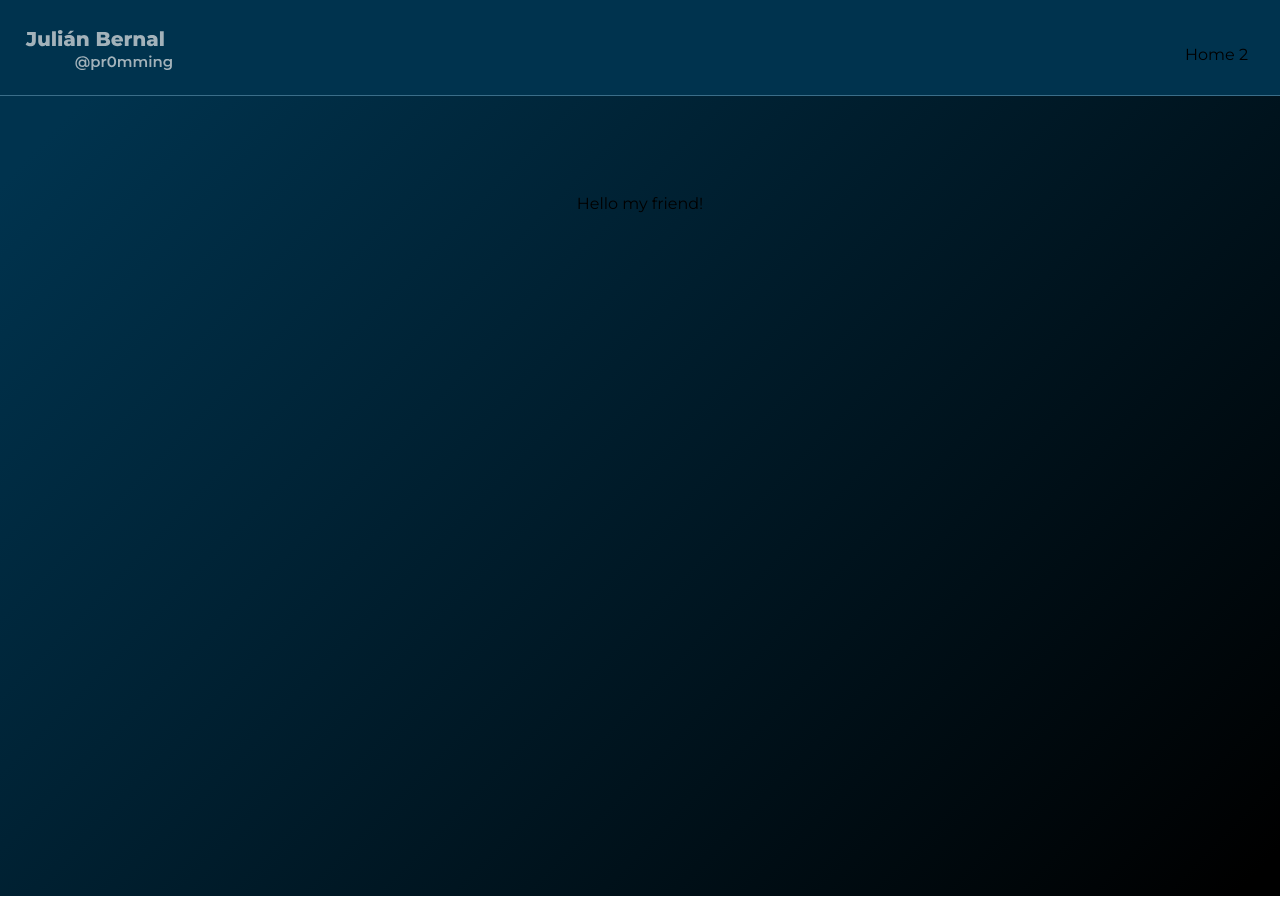
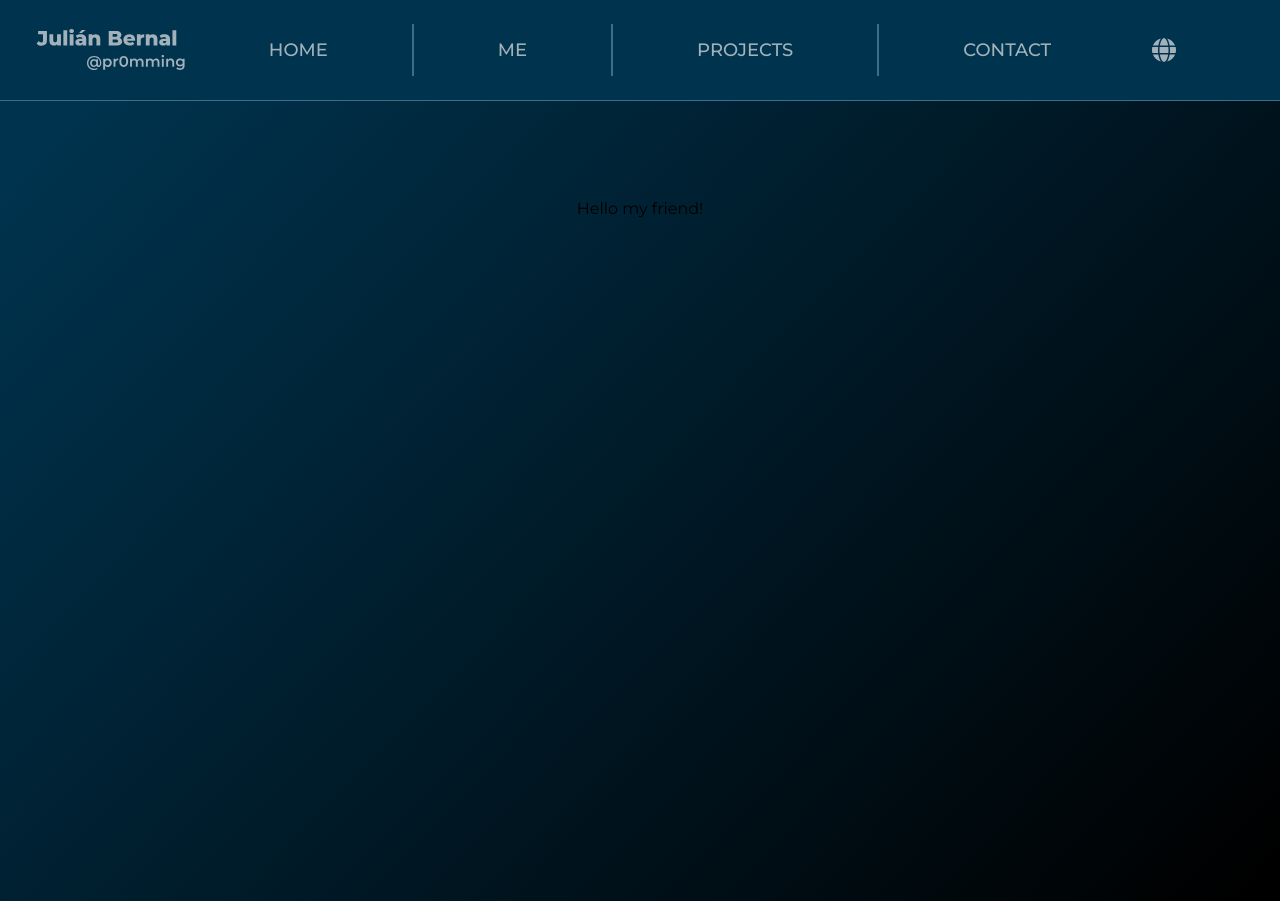
Before and after one commit to pr0mming/bluish-portfolio, a Next.js app: page / in a window 1280 px wide. Built offline with nearby package versions, Linux system fonts and the light colour scheme.

Commit message:
Added Framer and added first version for my navbar

```diff
--- a/package.json
+++ b/package.json
@@ -20,6 +20,7 @@
     "@types/react": "18.2.21",
     "@types/react-dom": "18.2.7",
     "autoprefixer": "10.4.15",
+    "framer-motion": "^10.16.4",
     "next": "13.4.19",
     "postcss": "8.4.28",
     "react": "18.2.0",
--- a/src/components/layout/navbar/Navbar.tsx
+++ b/src/components/layout/navbar/Navbar.tsx
@@ -1,29 +1,98 @@
+'use client'
+
+// Module
+import getAllMenus from '@src/modules/ui/navbar/application/getAllMenus'
+import MenuEntity from '@src/modules/ui/navbar/domain/entities/MenuEntity'
+
+// FontAwesome
+import { FontAwesomeIcon } from '@fortawesome/react-fontawesome'
+import { IconName, library } from '@fortawesome/fontawesome-svg-core'
+import {
+  faHome,
+  faSmileBeam,
+  faBriefcase,
+  faAddressBook,
+  faBars,
+  faGlobe
+} from '@fortawesome/free-solid-svg-icons'
+
+// Next
 import Image from 'next/image'
+
+// Components
+import AnimatedLink from '@src/components/ui/animatedLink/AnimatedLink'
+
+library.add(faHome, faSmileBeam, faBriefcase, faAddressBook, faGlobe, faBars)
 
 export interface INavbarProps {}
 
 const Navbar = () => {
+  const menus: MenuEntity[] = getAllMenus()
+
   return (
     <header>
       <nav className="bg-primary border-b-[1px] border-b-accent border-opacity-70">
-        <div className="max-w-screen-xl flex flex-wrap items-center justify-between mx-auto p-4">
-          <a href="https://google.com" className="flex items-center">
+        <div className="max-w-screen-xl flex flex-nowrap items-center justify-between mx-auto px-4 py-6">
+          <a
+            href="https://google.com"
+            className="flex flex-1 justify-start items-center mx-5"
+          >
             <Image
               src="/me/me-logo.svg"
               alt="App Logo"
-              width={235}
-              height={63}
+              width={150}
+              height={65}
+              priority={true}
             />
           </a>
 
-          <div className="hidden w-full md:block md:w-auto">
-            <ul className="flex flex-col pl-4 md:p-0 mt-4">
-              <li>
-                <a href="#" className="block py-2 pl-3 pr-4">
-                  Home 2
-                </a>
-              </li>
+          <button
+            className="inline-flex items-center justify-center md:hidden p-2 w-10 h-10 text-white text-opacity-70 scale-150"
+            type="button"
+          >
+            <FontAwesomeIcon icon={['fas', 'bars']} />
+          </button>
+
+          <div className="hidden shrink-1 w-full md:flex justify-center md:w-auto">
+            <ul className="flex flex-col gap-10 mt-4 p-4 md:flex-row xl:space-x-8 md:mt-0 md:p-0">
+              {menus.map((menu, i) => (
+                <>
+                  <li key={menu.type}>
+                    {/* <Link
+                      href={`${menu.redirect}#`}
+                      className="block p-3 text-white text-opacity-70 text-sm xl:text-lg font-medium uppercase transition ease-in-out delay-50 hover:scale-125 hover:text-opacity-100 duration-100"
+                    >
+                      <span className="mr-4">{menu.text}</span>
+                      <FontAwesomeIcon icon={['fas', menu.icon as IconName]} />
+                    </Link> */}
+                    <AnimatedLink
+                      href={`${menu.redirect}#`}
+                      text={menu.text}
+                      className="relative inline-block p-3 text-white text-opacity-70 text-sm xl:text-lg font-medium uppercase"
+                    >
+                      <FontAwesomeIcon
+                        icon={['fas', menu.icon as IconName]}
+                        size="lg"
+                      />
+                    </AnimatedLink>
+                  </li>
+                  {i < menus.length - 1 && (
+                    <li>
+                      <div className="h-full border-[1px] border-accent border-opacity-70"></div>
+                    </li>
+                  )}
+                </>
+              ))}
             </ul>
+          </div>
+
+          <div className="hidden flex-1 w-full md:flex justify-center md:w-auto">
+            <button
+              className="transition ease-in-out delay-50 text-white text-opacity-70 hover:scale-125 hover:text-white duration-150"
+              type="button"
+            >
+              <FontAwesomeIcon icon={['fas', 'globe']} size="xl" />
+            </button>
           </div>
         </div>
       </nav>
--- /dev/null
+++ b/src/components/ui/animatedButton/AnimatedButton.animations.ts
@@ -0,0 +1,48 @@
+// Tailwind Config
+import getTailwindConfig from '@src/modules/common/getTailwindConfig'
+
+const whiteColor = getTailwindConfig().theme?.colors?.white as {
+  [key: string]: string
+}
+
+export const textMotion = {
+  rest: {
+    color: whiteColor['DEFAULT'],
+    opacity: 0.7,
+    x: 0,
+    transition: {
+      duration: 0.2,
+      type: 'tween',
+      ease: 'easeIn'
+    }
+  },
+  hover: {
+    color: whiteColor['DEFAULT'],
+    opacity: 1,
+    x: 10,
+    transition: {
+      duration: 0.4,
+      type: 'tween',
+      ease: 'easeOut'
+    }
+  }
+}
+
+export const slashMotion = {
+  rest: {
+    opacity: 0,
+    ease: 'easeOut',
+    duration: 0.2,
+    type: 'tween'
+  },
+  hover: {
+    color: whiteColor['DEFAULT'],
+    opacity: 1,
+    x: -10,
+    transition: {
+      duration: 0.4,
+      type: 'tween',
+      ease: 'easeIn'
+    }
+  }
+}
--- /dev/null
+++ b/src/components/ui/animatedButton/AnimatedButton.tsx
@@ -0,0 +1,34 @@
+'use client'
+
+// Framer
+import { motion } from 'framer-motion'
+
+// Extensions
+import { textMotion, slashMotion } from './AnimatedButton.animations'
+
+export interface AnimatedButtonProps {
+  className: string
+  text: string
+  children: React.ReactNode
+}
+
+const AnimatedButton = (props: AnimatedButtonProps) => {
+  return (
+    <motion.button
+      className={props.className}
+      initial="rest"
+      whileHover="hover"
+      animate="rest"
+    >
+      <motion.div
+        className="absolute top-[25%] left-0 opacity-0 translate-y-[-50%]"
+        variants={slashMotion}
+      >
+        {props.children}
+      </motion.div>
+      <motion.h1 variants={textMotion}>{props.text}</motion.h1>
+    </motion.button>
+  )
+}
+
+export default AnimatedButton
--- /dev/null
+++ b/src/components/ui/animatedLink/AnimatedLink.animations.ts
@@ -0,0 +1,48 @@
+// Tailwind Config
+import getTailwindConfig from '@src/modules/common/getTailwindConfig'
+
+const whiteColor = getTailwindConfig().theme?.colors?.white as {
+  [key: string]: string
+}
+
+export const textMotion = {
+  rest: {
+    color: whiteColor['DEFAULT'],
+    opacity: 0.7,
+    x: 0,
+    transition: {
+      duration: 0.2,
+      type: 'tween',
+      ease: 'easeIn'
+    }
+  },
+  hover: {
+    color: whiteColor['DEFAULT'],
+    opacity: 1,
+    x: 10,
+    transition: {
+      duration: 0.4,
+      type: 'tween',
+      ease: 'easeOut'
+    }
+  }
+}
+
+export const slashMotion = {
+  rest: {
+    opacity: 0,
+    ease: 'easeOut',
+    duration: 0.2,
+    type: 'tween'
+  },
+  hover: {
+    color: whiteColor['DEFAULT'],
+    opacity: 1,
+    x: -10,
+    transition: {
+      duration: 0.4,
+      type: 'tween',
+      ease: 'easeIn'
+    }
+  }
+}
--- /dev/null
+++ b/src/components/ui/animatedLink/AnimatedLink.tsx
@@ -0,0 +1,35 @@
+'use client'
+
+// Next
+import Link from 'next/link'
+
+// Framer
+import { motion } from 'framer-motion'
+
+// Extensions
+import { textMotion, slashMotion } from './AnimatedLink.animations'
+
+export interface AnimatedLinkProps {
+  className: string
+  text: string
+  href: string
+  children: React.ReactNode
+}
+
+const AnimatedLink = (props: AnimatedLinkProps) => {
+  return (
+    <motion.div initial="rest" whileHover="hover" animate="rest">
+      <Link href={props.href} className={props.className}>
+        <motion.div
+          className="absolute top-[25%] left-0 opacity-0 translate-y-[-50%]"
+          variants={slashMotion}
+        >
+          {props.children}
+        </motion.div>
+        <motion.h1 variants={textMotion}>{props.text}</motion.h1>
+      </Link>
+    </motion.div>
+  )
+}
+
+export default AnimatedLink
--- /dev/null
+++ b/src/modules/common/getTailwindConfig.ts
@@ -0,0 +1,8 @@
+import resolveConfig from 'tailwindcss/resolveConfig'
+import tailwindConfig from '@root/tailwind.config'
+
+const getTailwindConfig = () => {
+  return resolveConfig(tailwindConfig)
+}
+
+export default getTailwindConfig
--- /dev/null
+++ b/src/modules/ui/navbar/application/getAllMenus.ts
@@ -0,0 +1,33 @@
+import MenuEntity from '../domain/entities/MenuEntity'
+import { MenuEnum } from '../domain/enums/MenuEnum'
+
+const getAllMenus = (): MenuEntity[] => {
+  return [
+    {
+      type: MenuEnum.HOME,
+      text: 'Home',
+      redirect: 'home',
+      icon: 'house'
+    },
+    {
+      type: MenuEnum.ME,
+      text: 'Me',
+      redirect: 'me',
+      icon: 'face-smile-beam'
+    },
+    {
+      type: MenuEnum.PROJECTS,
+      text: 'Projects',
+      redirect: 'projects',
+      icon: 'briefcase'
+    },
+    {
+      type: MenuEnum.CONTACT,
+      text: 'Contact',
+      redirect: 'contact',
+      icon: 'address-book'
+    }
+  ]
+}
+
+export default getAllMenus
--- /dev/null
+++ b/src/modules/ui/navbar/domain/entities/MenuEntity.ts
@@ -0,0 +1,10 @@
+import { MenuEnum } from '../enums/MenuEnum'
+
+type MenuEntity = {
+  type: MenuEnum
+  text: string
+  redirect?: string
+  icon: string
+}
+
+export default MenuEntity
--- /dev/null
+++ b/src/modules/ui/navbar/domain/enums/MenuEnum.ts
@@ -0,0 +1,7 @@
+export enum MenuEnum {
+  HOME,
+  ME,
+  PROJECTS,
+  CONTACT,
+  TRANSLATE
+}
--- a/tsconfig.json
+++ b/tsconfig.json
@@ -19,7 +19,8 @@
       }
     ],
     "paths": {
-      "@/*": ["./src/*"]
+      "@src/*": ["./src/*"],
+      "@root/*": ["./*"]
     }
   },
   "include": ["next-env.d.ts", "**/*.ts", "**/*.tsx", ".next/types/**/*.ts"],
```
Also changed, not shown: src/app/layout.tsx (+6 -1 lines), public/me/me-logo.svg, 1 other file (tests, documents, lock files or other folders).
